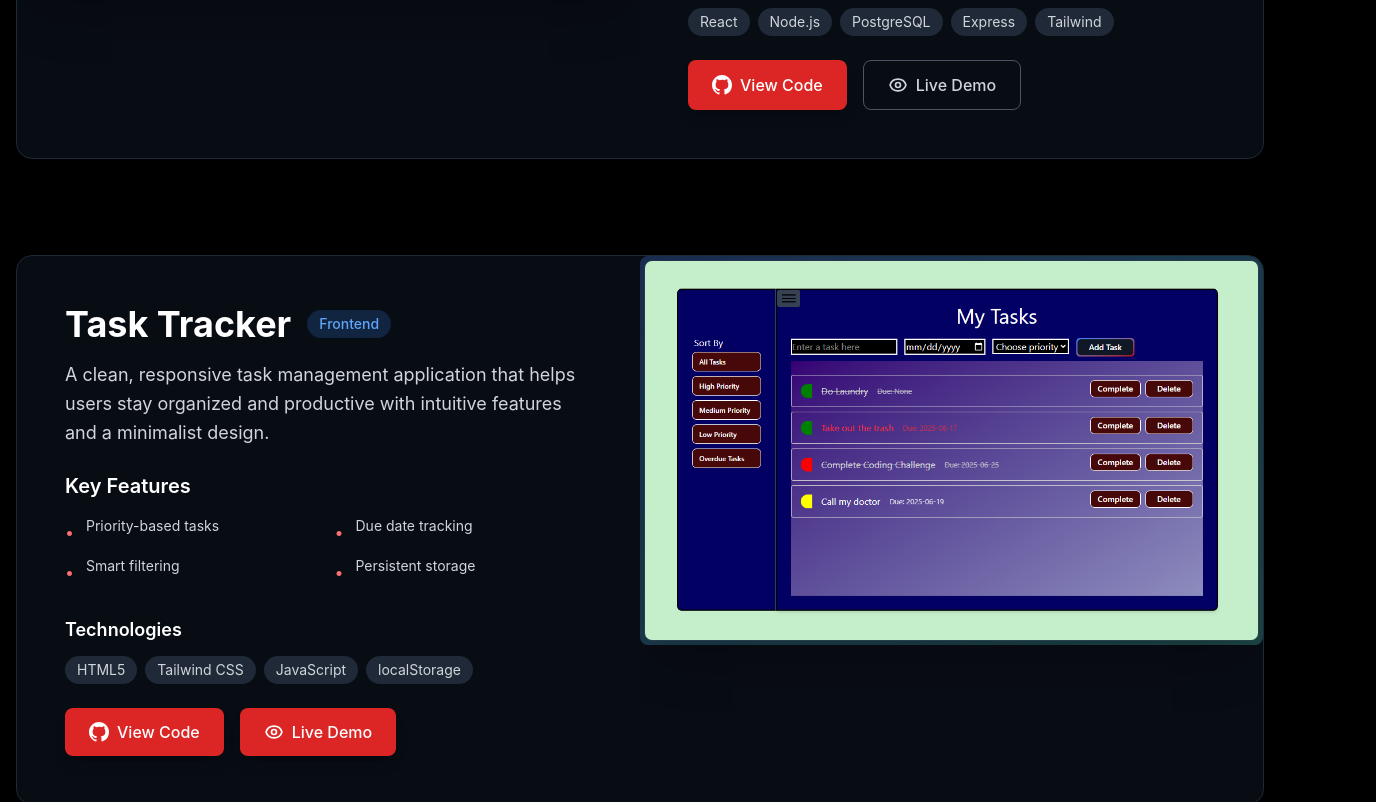
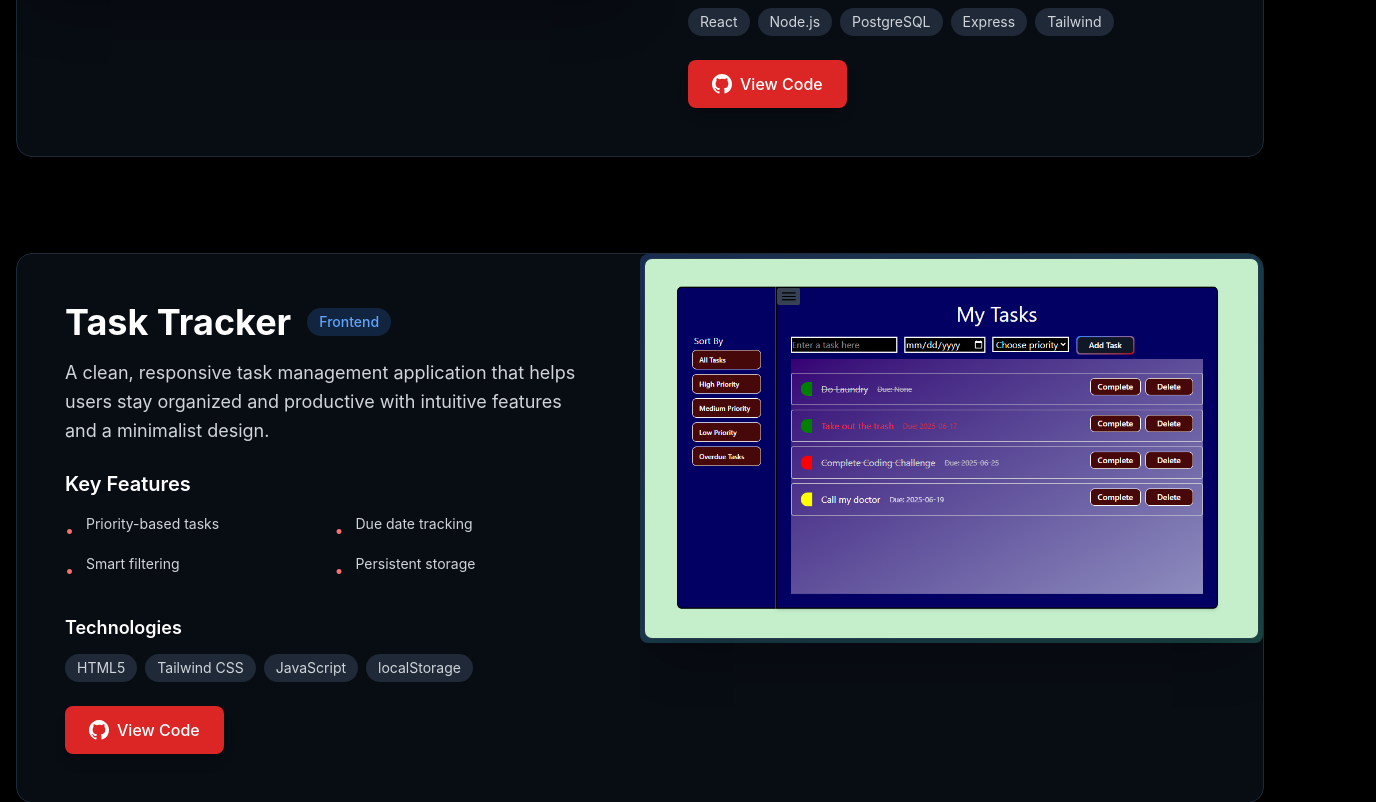
Before and after one commit to DylanKeck/portfolio-website, a website built with Vite: page index.html in a window 1280 px wide. Shown: the part 2325-3127 px from the top of the page, 1376 px wide, since content can reach past the window. Built offline with nearby package versions, Linux system fonts and the light colour scheme.

Commit message:
fixed some mobile responsive issues

```diff
--- a/index.html
+++ b/index.html
@@ -22,7 +22,7 @@
     <h2 class="text-3xl">I am a Fullstack Developer</h2>
   </div>
 </section>
-<header class="flex justify-end sticky top-0">
+<header class="flex justify-end sticky top-0 z-40">
   <nav class="md:text-2xl p-2.5 md:p-4 sticky mb-2 top-0 bg-gray-800 w-full text-center ">
     <a href="#home" class="px-3 hover:text-red-600">Home</a>
     <a href="#about" class="px-3 hover:text-red-600">About</a>
@@ -37,7 +37,7 @@
     <h2 class="text-4xl text-center underline decoration-[#e63946] py-4">About Me</h2>
     <p class="font-bold text-center mb-4">Fullstack developer focused on writing clean code, solving real problems, and constantly leveling up.</p>
 
-    <p class="container mx-auto max-w-4xl">I'm a fullstack web developer with a strong foundation in HTML, CSS, JavaScript, and React. Through an intensive coding bootcamp, I’ve built responsive, user-focused applications using technologies like Node.js, Express, PostgreSQL, and Tailwind CSS.
+    <p class="container mx-auto max-w-4xl text-center">I'm a fullstack web developer with a strong foundation in HTML, CSS, JavaScript, and React. Through an intensive coding bootcamp, I’ve built responsive, user-focused applications using technologies like Node.js, Express, PostgreSQL, and Tailwind CSS.
 
       I bring a background in high-pressure, team-based environments where clear communication, adaptability, and problem-solving were essential. I’m driven by curiosity, continuous learning, and a passion for building tools that make people’s lives easier.
 
@@ -168,9 +168,9 @@
     <section class="max-w-7xl mx-auto px-4 space-y-24">
 
       <!-- Commonality Project -->
-      <div class="group bg-gray-900/50 backdrop-blur-sm border border-gray-800 rounded-2xl overflow-hidden hover:border-red-500/50 transition-all duration-300 shadow-xl hover:shadow-red-500/20">
+      <div class="group bg-gray-900/50 border border-gray-800 rounded-2xl  hover:border-red-500/50 transition-all duration-300 shadow-xl hover:shadow-red-500/20">
         <div class="flex flex-col lg:flex-row">
-          <div class="lg:w-1/2 relative overflow-hidden">
+          <div class="lg:w-1/2 relative ">
             <div class="aspect-[16/10] relative bg-gradient-to-br from-gray-900 to-gray-800 p-1 rounded-lg">
               <div class="absolute inset-0 bg-gradient-to-br from-red-500/20 to-purple-500/20 rounded-lg"></div>
               <img src="/public/commonality.png" alt="Screenshot of Commonality App" class="w-full h-full object-cover rounded-lg shadow-2xl border border-gray-700/50 relative z-10">
@@ -235,21 +235,21 @@
                 </svg>
                 View Code
               </a>
-              <a href="#"
-                 class="inline-flex items-center gap-2 px-6 py-3 border border-gray-600 hover:border-red-500 text-gray-300 hover:text-white font-medium rounded-lg transition-colors duration-200">
-                <svg class="w-5 h-5" fill="none" stroke="currentColor" viewBox="0 0 24 24">
-                  <path stroke-linecap="round" stroke-linejoin="round" stroke-width="2" d="M15 12a3 3 0 11-6 0 3 3 0 016 0z"/>
-                  <path stroke-linecap="round" stroke-linejoin="round" stroke-width="2" d="M2.458 12C3.732 7.943 7.523 5 12 5c4.478 0 8.268 2.943 9.542 7-1.274 4.057-5.064 7-9.542 7-4.477 0-8.268-2.943-9.542-7z"/>
-                </svg>
-                Live Demo
-              </a>
+<!--              <a href="#"-->
+<!--                 class="inline-flex items-center gap-2 px-6 py-3 border border-gray-600 hover:border-red-500 text-gray-300 hover:text-white font-medium rounded-lg transition-colors duration-200">-->
+<!--                <svg class="w-5 h-5" fill="none" stroke="currentColor" viewBox="0 0 24 24">-->
+<!--                  <path stroke-linecap="round" stroke-linejoin="round" stroke-width="2" d="M15 12a3 3 0 11-6 0 3 3 0 016 0z"/>-->
+<!--                  <path stroke-linecap="round" stroke-linejoin="round" stroke-width="2" d="M2.458 12C3.732 7.943 7.523 5 12 5c4.478 0 8.268 2.943 9.542 7-1.274 4.057-5.064 7-9.542 7-4.477 0-8.268-2.943-9.542-7z"/>-->
+<!--                </svg>-->
+<!--                Live Demo-->
+<!--              </a>-->
             </div>
           </div>
         </div>
       </div>
 
       <!-- Task Tracker Project -->
-      <div class="group bg-gray-900/50 backdrop-blur-sm border border-gray-800 rounded-2xl overflow-hidden hover:border-red-500/50 transition-all duration-300 shadow-xl hover:shadow-red-500/20">
+      <div class="group bg-gray-900/50 border border-gray-800 rounded-2xl overflow-hidden hover:border-red-500/50 transition-all duration-300 shadow-xl hover:shadow-red-500/20">
         <div class="flex flex-col lg:flex-row-reverse">
           <div class="lg:w-1/2 relative overflow-hidden">
             <div class="aspect-[16/10] relative bg-gradient-to-br from-gray-900 to-gray-800 p-1 rounded-lg">
@@ -315,16 +315,16 @@
                 </svg>
                 View Code
               </a>
-              <a href="https://dylankeck.github.io/task-tracker/"
-                 target="_blank"
-                 rel="noopener noreferrer"
-                 class="inline-flex items-center gap-2 px-6 py-3 bg-red-600 hover:bg-red-700 text-white font-medium rounded-lg transition-colors duration-200 shadow-lg hover:shadow-red-500/25">
-                <svg class="w-5 h-5" fill="none" stroke="currentColor" viewBox="0 0 24 24">
-                  <path stroke-linecap="round" stroke-linejoin="round" stroke-width="2" d="M15 12a3 3 0 11-6 0 3 3 0 016 0z"/>
-                  <path stroke-linecap="round" stroke-linejoin="round" stroke-width="2" d="M2.458 12C3.732 7.943 7.523 5 12 5c4.478 0 8.268 2.943 9.542 7-1.274 4.057-5.064 7-9.542 7-4.477 0-8.268-2.943-9.542-7z"/>
-                </svg>
-                Live Demo
-              </a>
+<!--              <a href="https://dylankeck.github.io/task-tracker/"-->
+<!--                 target="_blank"-->
+<!--                 rel="noopener noreferrer"-->
+<!--                 class="inline-flex items-center gap-2 px-6 py-3 bg-red-600 hover:bg-red-700 text-white font-medium rounded-lg transition-colors duration-200 shadow-lg hover:shadow-red-500/25">-->
+<!--                <svg class="w-5 h-5" fill="none" stroke="currentColor" viewBox="0 0 24 24">-->
+<!--                  <path stroke-linecap="round" stroke-linejoin="round" stroke-width="2" d="M15 12a3 3 0 11-6 0 3 3 0 016 0z"/>-->
+<!--                  <path stroke-linecap="round" stroke-linejoin="round" stroke-width="2" d="M2.458 12C3.732 7.943 7.523 5 12 5c4.478 0 8.268 2.943 9.542 7-1.274 4.057-5.064 7-9.542 7-4.477 0-8.268-2.943-9.542-7z"/>-->
+<!--                </svg>-->
+<!--                Live Demo-->
+<!--              </a>-->
             </div>
           </div>
         </div>
--- a/src/index.css
+++ b/src/index.css
@@ -34,3 +34,6 @@ html {
     position: absolute;
     left: -9999px;
 }
+html, body {
+    overflow-x: hidden;
+}
```
